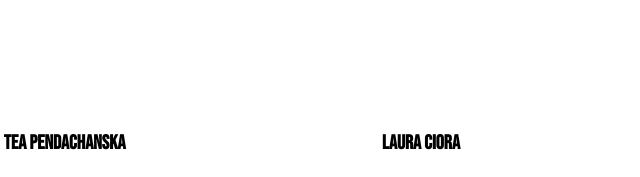
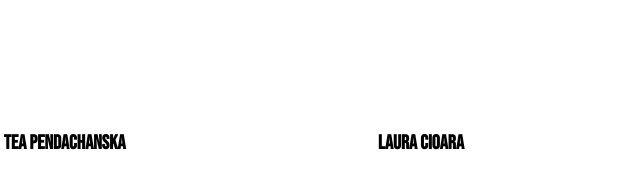
Before and after one commit to Vordyx/vordyx2.github.io, a plain HTML site: page index.html in a window 1280 px wide. Shown: the part 1640-1817 px from the top of the page, 219-859 px from the left. Drawn offline with Linux system fonts and the light colour scheme.

Commit message:
Update index.html

```diff
--- a/index.html
+++ b/index.html
@@ -47,7 +47,7 @@
                 </li>
                 <li>
                     <div class="img-area" style="background-image: url(teamphoto.jpeg);"></div>
-                    <h4>Laura Ciora</h4>
+                    <h4>Laura Cioara</h4>
                     <p>Admin Déléguée</p>
                 </li>
                 <li>
```
